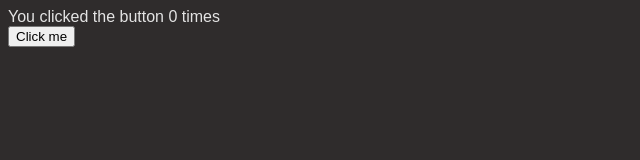
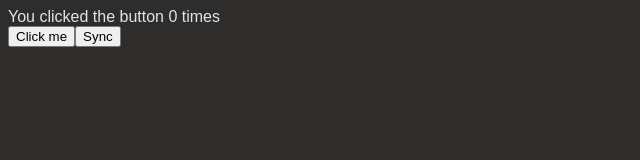
Before and after one commit to dao2002/Full-Course-ReactJS, a React (Vite) app: page / in a window 1280 px wide. Shown: the top 160 px of the page, without its empty margins (0-640 px from the left). Built offline with nearby package versions, Linux system fonts and the light colour scheme.

Commit message:
useEffect Dependency Array

```diff
--- a/src/App.jsx
+++ b/src/App.jsx
@@ -2,16 +2,20 @@ import { useState, useEffect } from "react";
 
 export default function App() {
   const [counter, setCounter] = useState(0);
+  const [sync, setSync] = useState(false);
 
   useEffect(() => {
     console.log("Rendering...");
     document.title = "React Tutorial" + counter;
-  });
+  }, [sync]);
 
   return (
     <div>
       <div>You clicked the button {counter} times</div>
       <button onClick={() => setCounter((count) => count + 1)}>Click me</button>
+      <button onClick={() => setSync((currentSync) => !currentSync)}>
+        Sync
+      </button>
     </div>
   );
 }
```
